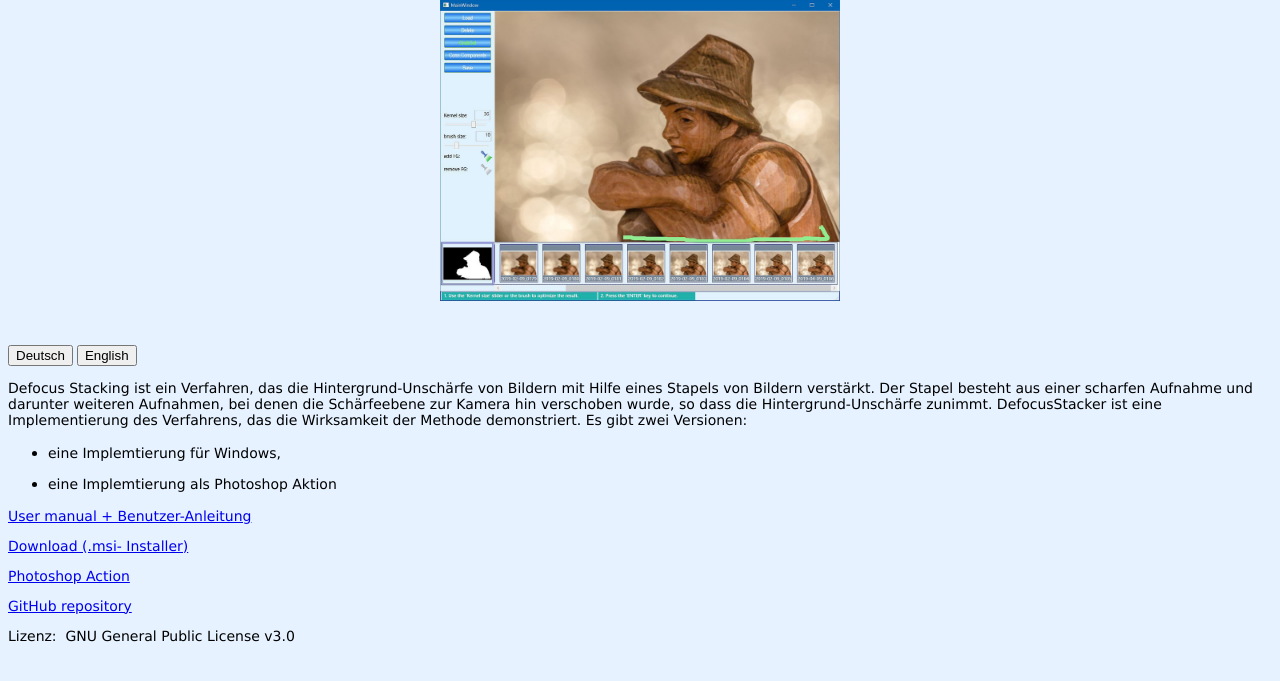
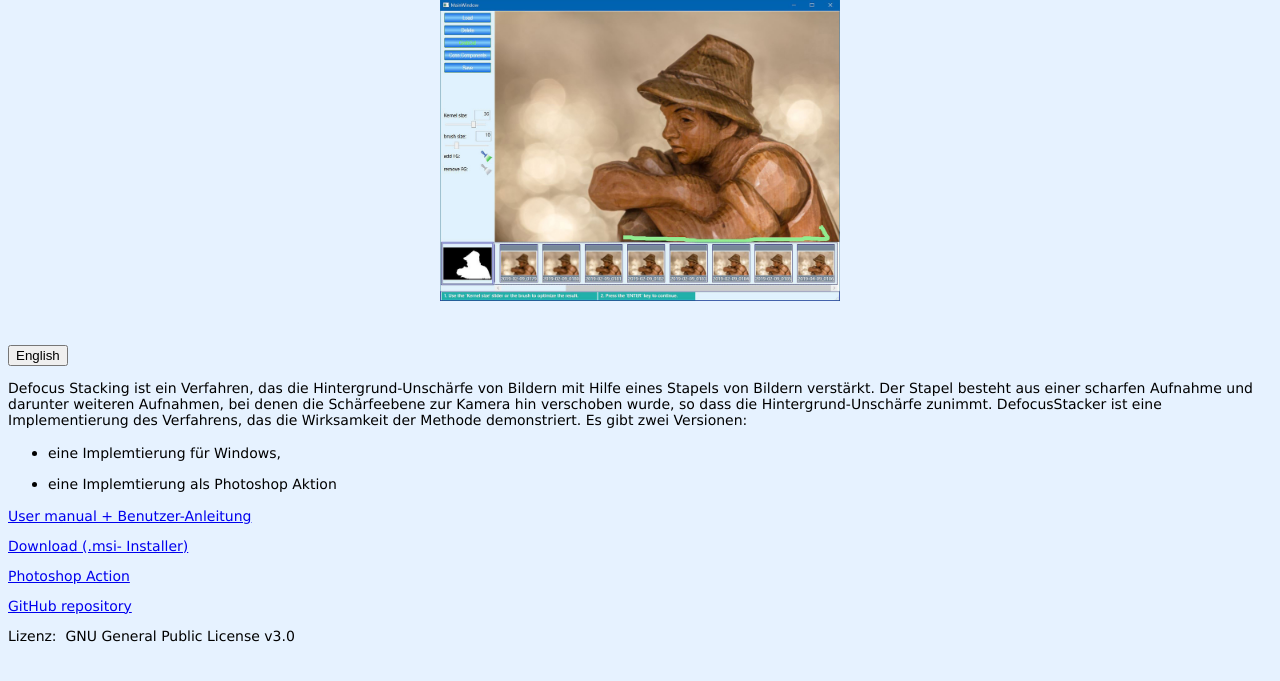
Before and after one commit to Helge07/DefocusStacker, a plain HTML site: page index.html in a window 1280 px wide. Shown: the part 83-764 px from the top of the page. Drawn offline with Linux system fonts and the light colour scheme.

Commit message:
Update index.html

```diff
--- a/index.html
+++ b/index.html
@@ -19,17 +19,16 @@
 	  <h3>DefocusStacker</h3> \
 	  <img src='DefocusStacker_MainWindow.jpg' width='400' class='center' > \
 	  <p>&nbsp;</p> \
-		<button onclick='text_english()'>English</button> \
+	  <button onclick='text_english()'>English</button> \
 	  </p> \
 	  \
-	  <ul> \
-		<li><p>EosMonitor stellt die Aufnahme-Paramer ein,</p></li> \
-		<li><p>kann das LiveView-Bild anzeigen und</p></li> \
-		<li><p>aufgenommene Bilder auf den Host &uuml;bertragen.</p></li> \
-	  </ul> \
-	  <p>Ein besonderes Merkmal von EosMonitor ist die Aufnahme von Focus- und Defocus-Stacks.</p> \
-	  <p><a href='EosMonitor_UserManual+Anleitung.pdf'>User manual+ Benutzer-Anleitung </a></p> \
+	<p>Defocus Stacking ist ein Verfahren, das die Hintergrund-Unschärfe von Bildern mit Hilfe eines Stapels von Bildern verstärkt. Der Stapel besteht aus einer scharfen Aufnahme und darunter weiteren Aufnahmen, bei denen die Schärfeebene zur Kamera hin verschoben wurde, so dass die Hintergrund-Unschärfe zunimmt. DefocusStacker ist eine Implementierung des Verfahrens, das die Wirksamkeit der Methode demonstriert. Es gibt zwei Versionen:\
+	<ul> \
+		<li><p>eine Implemtierung für Windows,</p></li> \
+		<li><p>eine Implemtierung als Photoshop Aktion</p></li> \
+	</ul>	\
 	  <p><a href='https://www.dropbox.com/scl/fi/1l13yrpteux191q9ofijn/EosMonitor.zip?rlkey=svzdyub04g7547w01vohjy9fg&amp;st=ipz8y07s&amp;dl=0'> Download (zip-Archiv mit einem .msi- Installationsprogramm)</a></p> \
+	  <p><a href='https://www.dropbox.com/s/4h896z36wimsfcr/DefocusStacker%28PS%29.zip?dl=0'> Photoshop Action </a></p> \
 	  <p><a href='https://github.com/Helge07/EosMonitor'>GitHub repository</a></p> \
 	  <p>Lizenz:&nbsp; GNU General Public License v3.0&nbsp;&nbsp;&nbsp;</p> \
 	  ";
@@ -47,10 +46,8 @@
 	<h3>DefocusStacker</h3> \
 	<img src='DefocusStacker_MainWindow.jpg' width='400' class='center' > \
 	<p>&nbsp;</p> \
-
-	<button onclick="text_german()">Deutsch</button> \
-	<button onclick="text_english()">English</button> \
-
+	 \
+	<button onclick='text_german()'>Deutsch</button> \
 	<p>Defocus stacking is a method to produce images with blurred background from a stack of images.The stack includes a sharp picture of the motif at the top layer and additional pictures beneath which are increasingly defocused by shifting the focus plane towards the camera. DefocusStacker is an implementation of the algorithm demonstrating the feasability of the method. There are two versions: \
 	<ul> \
 		<li><p>an implemetation for Windows,</p></li> \
@@ -58,8 +55,8 @@
 	</ul> \
 	<p><a href='DefocusStacker_UserManual+Anleitung.pdf'>User manual + Benutzer-Anleitung</a></p> \
 	<p><a href='https://www.dropbox.com/s/ucgvpf5yh33e1f2/DFS_Setup.zip?dl=0'> Download (zip-Archiv mit einem .msi- Installationsprogramm)</a></p> \
-	<p><a href='https://www.dropbox.com/s/4h896z36wimsfcr/DefocusStacker%28PS%29.zip?dl=0'> Photoshop Action </a></p>
-		<p><a href='https://github.com/Helge07/DefocusStacker'>GitHub repository</a></p>  \
+	<p><a href='https://www.dropbox.com/s/4h896z36wimsfcr/DefocusStacker%28PS%29.zip?dl=0'> Photoshop Action </a></p> \
+	<p><a href='https://github.com/Helge07/DefocusStacker'>GitHub repository</a></p>  \
 	<p>Lizenz:&nbsp; GNU General Public License v3.0&nbsp;&nbsp;&nbsp;</p> \
 	";
     document.close();
@@ -79,14 +76,12 @@
 	p	 { font-family:verdana; font-size:14px}
 	.button {   background-color: #8DB6CD;   border: none;   color: white;   padding: 5px 10px; text-align: center; text-decoration: none; display: inline-block; font-family:verdana; font-size: 16px; margin: 4px 2px; cursor: pointer; }
 </style>
-
 <p>&nbsp;</p>
 <h3>DefocusStacker</h3>
 <img src="DefocusStacker_MainWindow.jpg" width="400" class="center" >
 <p>&nbsp;</p>
 
-<button onclick="text_german()">Deutsch</button>
-<button onclick="text_english()">English</button>
+<button onclick='text_english()'>English</button>
 
 <p>Defocus Stacking ist ein Verfahren, das die Hintergrund-Unschärfe von Bildern mit Hilfe eines Stapels von Bildern verstärkt. Der Stapel besteht aus einer scharfen Aufnahme und darunter weiteren Aufnahmen, bei denen die Schärfeebene zur Kamera hin verschoben wurde, so dass die Hintergrund-Unschärfe zunimmt. DefocusStacker ist eine Implementierung des Verfahrens, das die Wirksamkeit der Methode demonstriert. Es gibt zwei Versionen:
 <ul>
```
